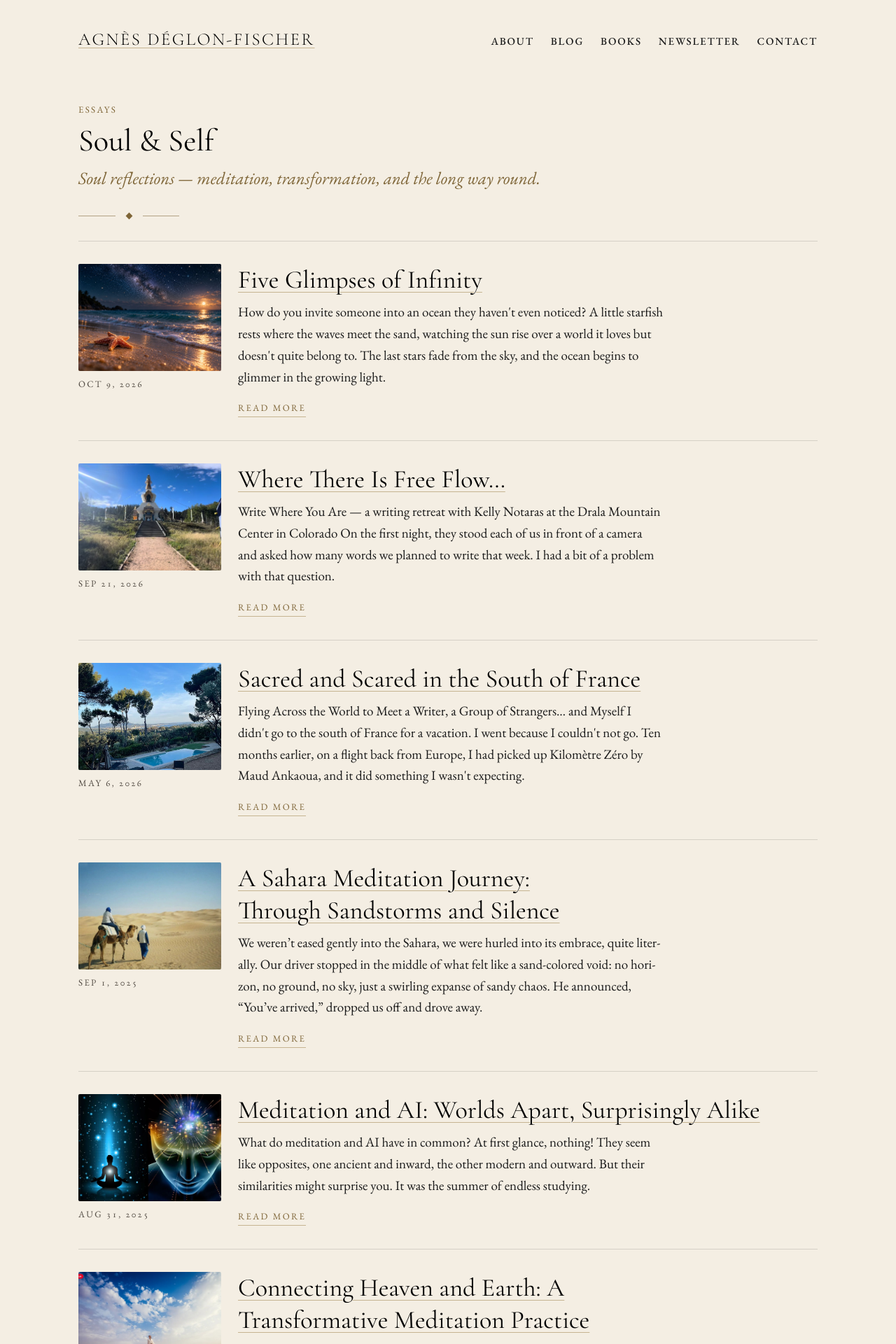
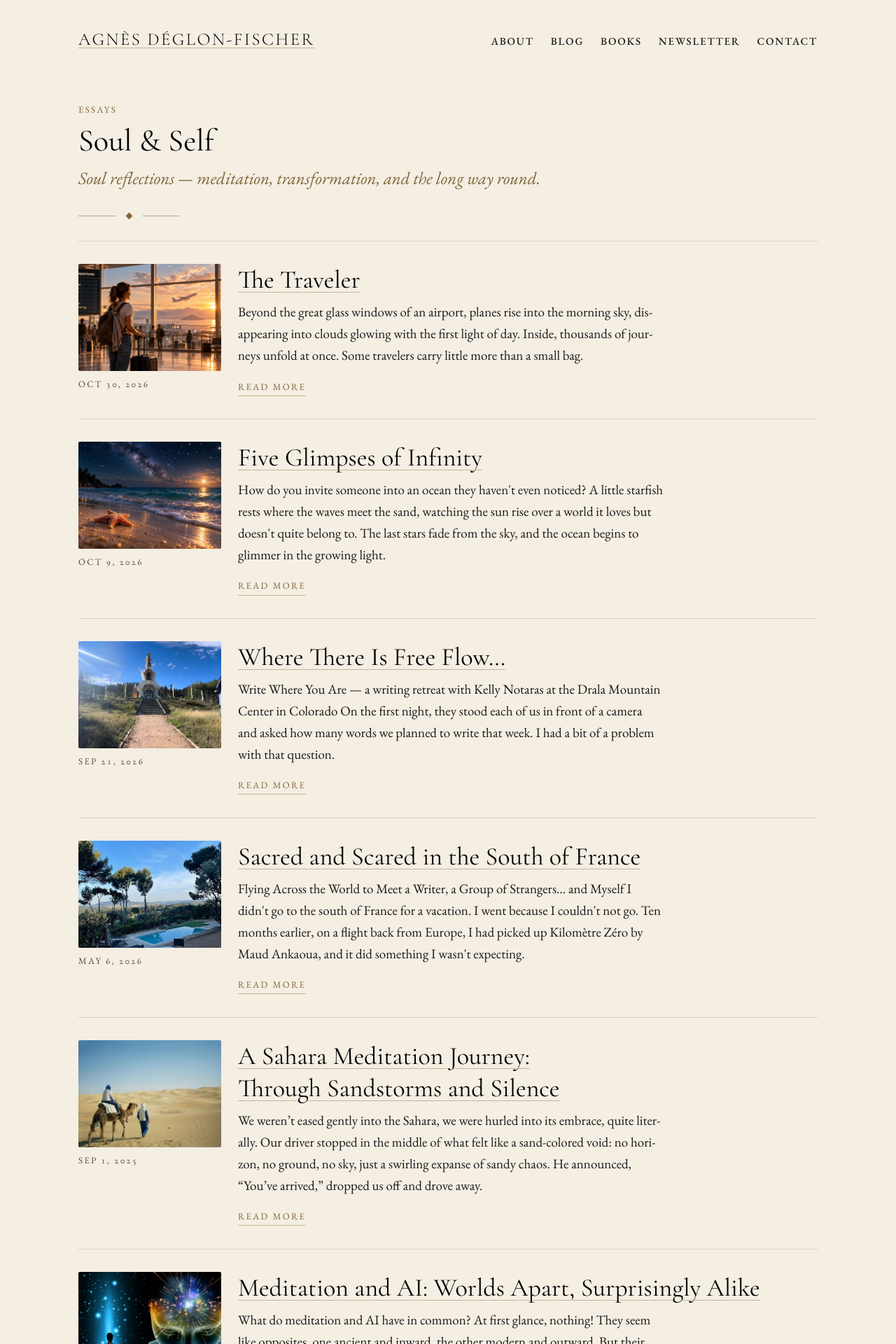
Before and after one commit to adeglon/adeglon.github.io, a Jekyll site: the page built from docs/soul-self/index.html, in a window 1280 px wide. Shown: the top 1920 px of the page at 70% size. Built offline with Jekyll 4.4.1, drawn with Linux system fonts in a browser that asks for light colours; a script that is not in the unit is left out; some of the changed lines change nothing that is shown.

Commit message:
New Soul & Self piece: The Traveler

```diff
--- /dev/null
+++ b/docs/_posts/2026-10-30-the-traveler.md
@@ -0,0 +1,173 @@
+---
+layout: post
+title: "The Traveler"
+date: 2026-10-30 09:00:00 -0700
+categories: ["Soul&Self"]
+permalink: /the-traveler/
+image: /assets/images/featured-the-traveler.jpg
+image_in_body: true
+---
+
+*Of Suitcases and Forgotten Shores*
+
+How much can we carry for others before we realize we've left our own behind?
+{: .standfirst}
+
+Beyond the great glass windows of an airport, planes rise into the morning sky, disappearing into clouds glowing with the first light of day.
+
+![A woman with a backpack and a suitcase watches a plane lift off beyond the airport windows at sunrise, beside a departures board listing Home, Motherhood, Adventure, Belonging, Purpose, Freedom, Connection, A New Beginning and Stillness](/assets/images/featured-the-traveler.jpg){: .photo}
+
+Inside, thousands of journeys unfold at once. Some travelers carry little more than a small bag. Others drag enormous suitcases filled with everything they cannot bear to leave behind.
+
+Above the crowds, departure boards flicker with promises of places yet unseen. Every gate offers a possibility, every departure asks for something to be left behind.
+
+Among them walks a woman who has crossed more borders than she can remember, always ready to help someone find their way, always noticing the lost, the weary, the ones struggling beneath the weight of their luggage. She sees so much. And yet, somehow, no one seems to see her.
+
+* * *
+{: .asterism}
+
+Many years ago, she had stood in a terminal facing two very different departures. One gate led toward a world of deep connection, of intuition and invisible currents, of something that seemed to move beneath words and touch, a world where she felt understood in ways she could barely describe, and where she had found a fellow traveler who knew that world as well as she did. She loved that world, and she loved him in it. But beyond that gate the destination was uncertain, and she could not imagine how to build a home there, how to plant roots, how to raise the children she dreamed of, because she could not imagine how to belong to both worlds at once.
+
+The other gate led toward a more tangible future: a home, children, a life she could imagine building day by day. She knew which destination she wanted, and yet choosing it meant saying goodbye not only to him, but to the part of herself that belonged to that world.
+
+She accompanied him toward the first gate, staying with him for as long as she could, and when he boarded a plane bound for a destination she could not follow, the doors closed, and she listened to the silence that followed. She had known their journeys would separate, had known that the world they shared could not become the life she wanted to build, but knowing did nothing to lessen the pain, and for a while she could not imagine moving toward either gate.
+
+* * *
+{: .asterism}
+
+Eventually she boarded the plane toward the life she had chosen, and it carried her across an ocean, away from familiar mountains and languages to a distant shore, where she built a home, became a mother, and filled her days with the beautiful chaos of family life, with laughter and adventures, ordinary routines and extraordinary moments. It was a life she had wanted, a life she loved. And yet there were places within her that her traveling companions did not know how to reach.
+
+When they traveled together, they moved confidently through the terminal, already thinking about their destination, while she followed, pulling her suitcase behind her, quickening her pace when they walked faster, hurrying to catch up when they disappeared around a corner. They had tickets for the same plane, after all, they would arrive at the same destination, they shared a life beyond the airport… and yet she often found herself traveling alone. So she kept walking.
+
+They shared a home, meals, journeys and plans, but when she tried to show them the quieter landscapes within her, they often seemed unable to see them. She tried explaining, she tried inviting them closer, and sometimes they listened, sometimes they smiled, sometimes they simply continued toward the next gate, until eventually she stopped asking so often. There was always something else to do anyway, another suitcase to carry, another traveler to help, another departure to organize, and gradually, almost without noticing, she became very good at making sure everyone else arrived safely.
+
+Years passed, then decades, and somewhere along the way she forgot that there had once been another destination she longed to explore.
+
+* * *
+{: .asterism}
+
+One day, while traveling with a group, she found herself watching the boarding area (had everyone arrived? was anyone missing? would the slower travelers make it onto the bus?) when she noticed an empty seat beside someone whose company she enjoyed. She imagined the conversation they might have, the laughter they might share, the simple pleasure of traveling together… but the seat near the front would allow her to watch everyone board, so she sat there instead.
+
+One by one the travelers climbed aboard, nobody forgotten, nobody left behind, and the bus departed, and she watched the scenery pass, alone, thinking about that empty seat beside her friend. She had wanted to sit there. So why hadn't she? It wasn't as though anyone had asked her to watch the door, but she had felt responsible for making sure everyone was aboard, just as she felt the urge to help whenever she saw someone struggling with their luggage.
+
+Sometimes travelers welcomed her help, and sometimes they refused, and she found those refusals strangely difficult to accept, because surely a lighter suitcase would make their journey easier? What she didn't realize was that not everyone wanted someone else to carry their belongings: some had carefully chosen what to pack, some were learning how much they could carry, some needed to discover their own strength, and a few would rather struggle with their suitcase than have a stranger take it from their hands.
+
+The woman had never considered that her eagerness to help might feel like an intrusion. She only knew that when she saw someone struggling, something inside her wanted to reach out, perhaps because she remembered what it felt like to struggle alone, perhaps because she wished someone would reach out to her. But she didn't ask herself those questions yet.
+
+* * *
+{: .asterism}
+
+One day, another observant traveler asked her, "Do you feel responsible for the other travelers?"
+
+"No!" she answered, shaking her head. "Absolutely not!"
+
+He smiled. "Are you sure?"
+
+"Of course!"
+
+And she began explaining, spending an extraordinary amount of time describing how responsible she felt for everyone else, without once realizing that this was exactly what she was doing.
+
+"Perhaps," he said, "there's someone you've forgotten to take care of."
+
+She looked around. "Who?"
+
+He didn't answer right away. Instead, he began walking beside her.
+
+* * *
+{: .asterism}
+
+They passed through the terminal together, and for once she wasn't leading anyone toward a gate, nor following someone who walked too quickly, they were simply walking side by side.
+
+As they passed through security, she noticed she didn't have to hurry, explain, organize, or look after anyone. The traveler beside her asked for nothing. He simply walked with her, and somehow, that was enough for her to feel safe.
+
+She watched an older traveler struggling to lift a suitcase onto the conveyor belt and instinctively moved toward him, but her companion gently asked, "Does he need your help?" She stopped. The older traveler lifted his suitcase (it took some effort, but he managed) and smiled with satisfaction, and the woman smiled too.
+
+"Sometimes, not stepping in means allowing others to discover what they can do themselves," her companion said simply.
+
+They continued walking. At the next gate she noticed a family rushing toward a departing plane and felt the familiar urge to hurry after them, to make sure they knew where to go, but the family found their way, the plane departed, and the terminal kept moving without her managing it. How strange, how difficult, how liberating… and also, how frightening.
+
+* * *
+{: .asterism}
+
+Eventually they arrived at a quieter part of the terminal, where beyond the great windows a narrow bridge stretched toward another part of the airport, and the woman stopped.
+
+"Why are we here?"
+
+"Someone is waiting for you over there," her companion replied.
+
+She looked across and hesitated. The bridge looked narrow, and the other side seemed strangely familiar, like a place she had once known but could no longer quite remember. Something stirred inside her, a distant memory, a faint feeling of home, and although she couldn't explain it, she felt both drawn toward that place and afraid of what she might find there.
+
+"Who is it?" she asked.
+
+"Someone you left behind a long time ago. Someone who has been waiting for you."
+
+She thought about the years of traveling, of caring for others, of being there for everyone, and about the many bridges she had crossed, between countries, between languages, between worlds.
+
+And although she had crossed oceans and continents, the middle of a bridge still frightened her. As she stepped onto it, she felt it sway gently beneath her feet. She instinctively reached for the railing, suddenly aware of the distance between the two shores. Behind her lay everything she knew. Ahead, something she could not yet see.
+
+Knowing another shore existed did not make the crossing less frightening.
+
+But this time, she wasn't alone.
+
+Her companion walked beside her until they reached the middle, and then he stopped.
+
+"Go sit beside her," he said.
+
+"Won't you come?"
+
+He smiled. "I think this part of the journey is yours."
+
+She looked toward the other side, loosened her grip on the railing, and took another step.
+
+* * *
+{: .asterism}
+
+On the far side of the bridge, a woman sat on a bench beside a suitcase, not watching the departure board, not rushing toward a gate, simply sitting there, watching the light move across the water, and there was something strangely familiar about her.
+
+"Are you waiting for someone?" the traveler asked.
+
+"Yes."
+
+"Have you been waiting long?"
+
+The woman smiled. "Quite a while."
+
+"Did someone leave you behind?"
+
+"Yes."
+
+The traveler felt a sudden ache in her chest. "Who?"
+
+The woman looked at her. "You."
+
+For a long moment neither of them spoke. Then the traveler sat down beside her, noticing the sadness in her eyes, and beneath it, a spark, a kind of beauty that seemed timeless.
+
+The woman opened her suitcase, and inside were dreams, laughter and longing, things the traveler had once loved but had stopped making room for, memories of feeling deeply connected to the world, of sensing beauty in things that could not be measured, of surrendering to moments without needing to understand them, a longing for closeness, for intimacy, for a deeper path she had once walked and then set down. And there was grief.
+
+"I thought I'd lost you."
+
+The woman shook her head. "No. You left me here."
+
+"Why didn't you follow?"
+
+"There was no room for me."
+
+"I thought I had to choose."
+
+"I know."
+
+The traveler remembered the gate, the goodbye, the plane disappearing into the distance, and she remembered the life she had chosen, the family she had created, the years she had spent caring for everyone else.
+
+"I didn't mean to leave you," she whispered.
+
+"I know."
+
+"I was building something beautiful."
+
+"I know that too."
+
+The traveler looked at her, tears streaming down her face. "Can I stay with you now?"
+
+The woman reached for her hand. "I've been waiting for you to ask."
+
+And so they sat, crying, laughing, and simply being. The traveler did not know what would happen next, whether she would return to the familiar side, explore this one, or discover a way to belong to both, and for once she didn't need to decide. She had spent so many years accompanying others toward their destinations, and now she was learning how to accompany herself.
--- a/docs/assets/css/components.css
+++ b/docs/assets/css/components.css
@@ -955,6 +955,37 @@
   margin: 0 0 var(--sp-6);
 }
 /* --------------------------------------------------------------------------
+   ASTERISM  <- a scene break inside a story, 2026-10-30
+   --------------------------------------------------------------------------
+   The ornament is the page's one piece of decoration and says so in its own
+   comment; a narrative with seven scene breaks cannot use seven of them. An
+   asterism is the older and quieter device: three marks, plenty of air, and
+   no rule across the column. It says "time passes here" without announcing
+   itself.
+   -------------------------------------------------------------------------- */
+
+/* Markdown turns `* * *` into an <hr>, which is semantically right - it IS a
+   thematic break - so the marks are drawn on it rather than typed into the
+   prose. No rule across the column: just three gold asterisks and air. */
+hr.asterism {
+  border: 0;
+  height: auto;
+  background: none;
+  text-align: center;
+  margin-block: var(--sp-7);
+}
+hr.asterism::before {
+  content: "* * *";
+  display: block;
+  color: var(--accent);
+  font-size: var(--fs-lg);
+  line-height: 1;
+  letter-spacing: 0.7em;
+  /* the tracking adds a gap after the last mark; this re-centres the group */
+  text-indent: 0.7em;
+}
+
+/* --------------------------------------------------------------------------
    BOOK DOORS  <- the three shelves, at the top of /books/, 2026-10-16
    --------------------------------------------------------------------------
    The same three-abreast shape as /blog/, so the two landing pages read as
```
Also changed, not shown: docs/assets/images/featured-the-traveler.jpg (added).
